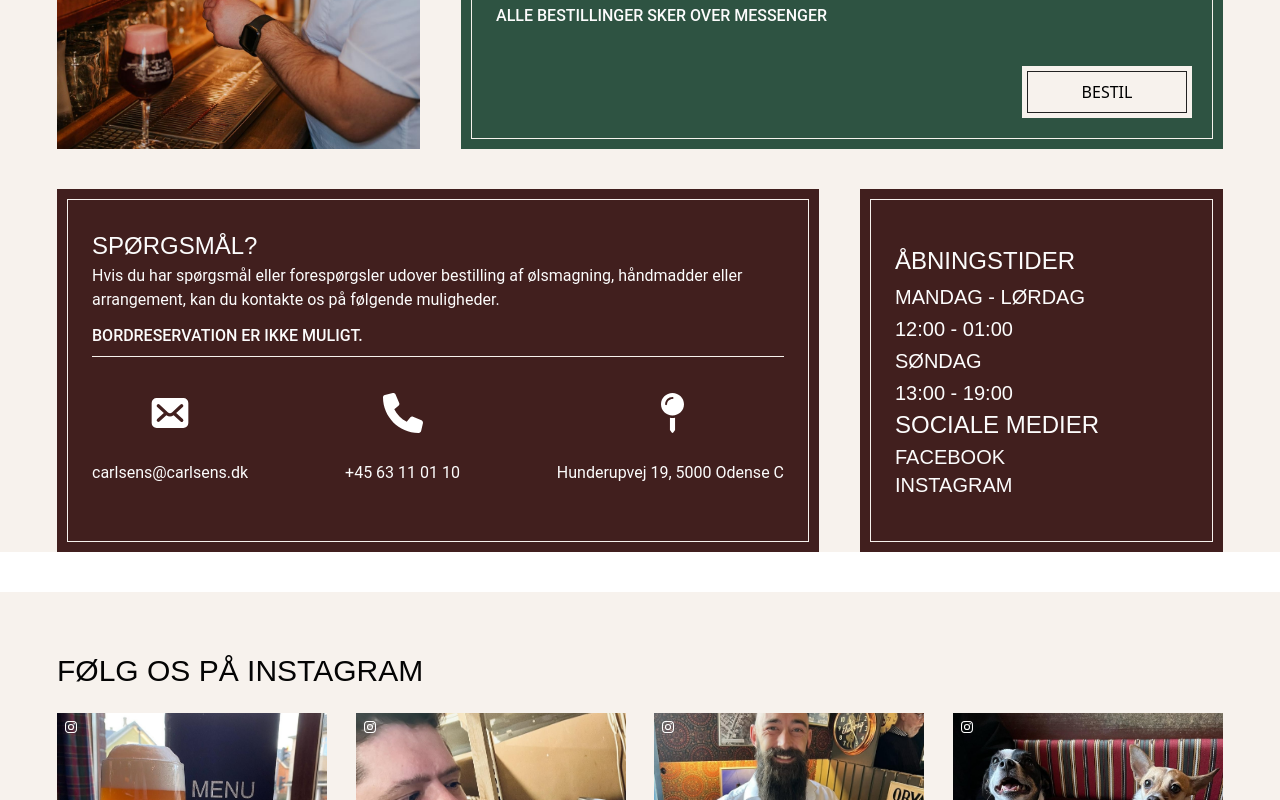
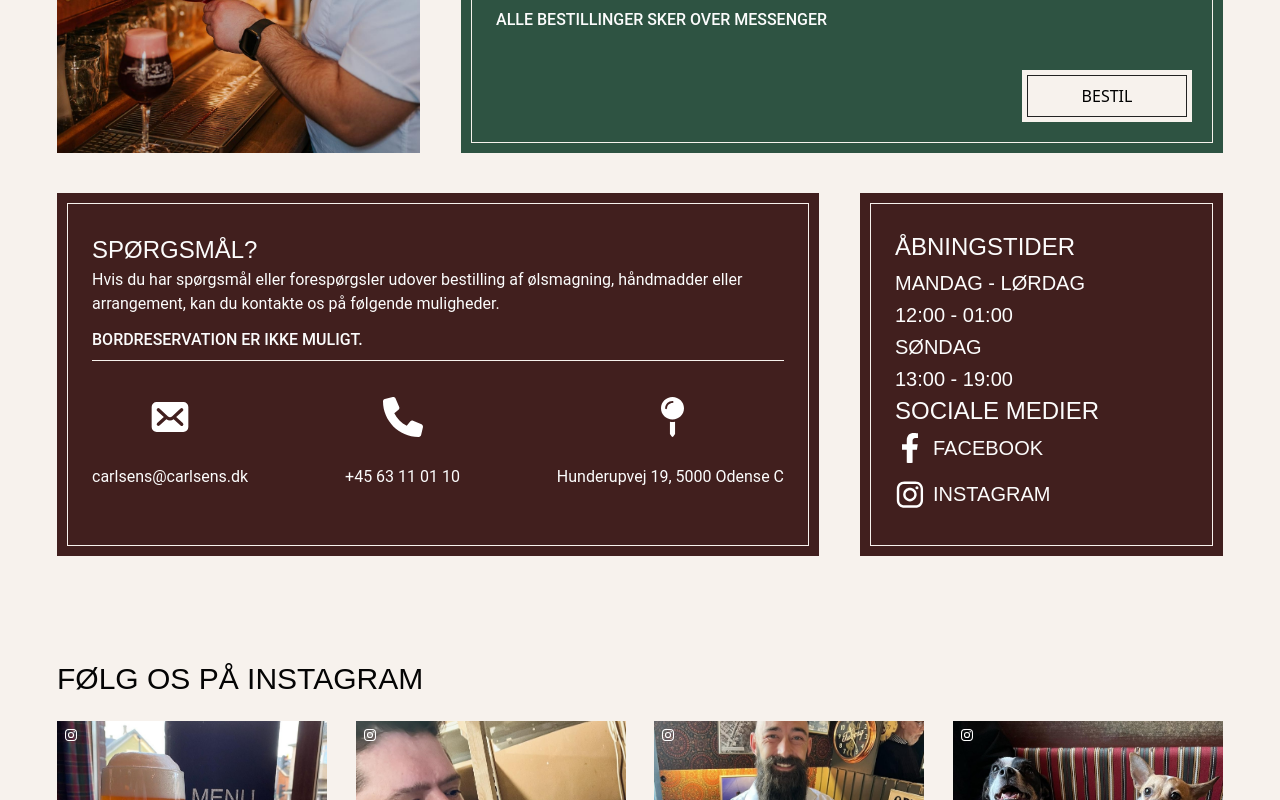
Before and after one commit to emil584c/projekt-6, a Vue app: page /contact in a window 1280 px wide. Shown: the part 1033-1833 px from the top of the page. Built offline with nearby package versions, Linux system fonts and the light colour scheme; a web font is replaced by a local one.

Commit message:
kontakt iconer facebook. instagram

```diff
--- a/src/components/ContactSection.vue
+++ b/src/components/ContactSection.vue
@@ -5,7 +5,7 @@
 </script>
 
 <template>
-    <section class=" bg-cream-primary">
+    <section class=" bg-cream-primary p-1">
         <div class="flex-auto flex-col items-start justify-center max-w-[330px] mx-auto md:flex-row md:max-w-content-width ">
             <div class="flex flex-col md:flex-row-reverse md:justify-between">
                 <div class=" bg-green-primary w-mobilebox-width h-mobilelongbox-height md:h-box-width bg-center flex flex-col justify-center p-[10px] md:w-full md:max-w-longbox-width">
@@ -32,11 +32,11 @@
                                 <p class="mb-1 md:mb-3 ">carlsens@carlsens.dk</p>
                             </div>
                             <div class="flex flex-row mb-4 md:flex-col  items-center">
-                                <img class="justify-item-start max-w-[25px] mr-1 md:mr-0 md:max-w-[40px] md:my-7 md:justify-item-center" src="../assets/images/kontakt/tele.svg" alt="mail icon">
+                                <img class="justify-item-start max-w-[25px] mr-1 md:mr-0 md:max-w-[40px] md:my-7 md:justify-item-center" src="../assets/images/kontakt/tele.svg" alt="telephone icon">
                                 <p>+45 63 11 01 10</p>
                             </div>
                             <div class="flex flex-row mb-4 md:flex-col items-center">
-                                <img class="justify-item-start max-w-[25px] h-[40px] pl-2 pr-1 mr-1 md:mr-0 md:max-w-[40px] md:h-[40px] md:my-7 md:justify-item-center" src="../assets/images/kontakt/pin.svg" alt="mail icon">
+                                <img class="justify-item-start max-w-[25px] h-[40px] pl-2 pr-1 mr-1 md:mr-0 md:max-w-[40px] md:h-[40px] md:my-7 md:justify-item-center" src="../assets/images/kontakt/pin.svg" alt="pin icon">
                                 <p class="mb-1 md:mb-3 ">Hunderupvej 19, 5000 Odense C</p>
                             </div>
                         </div>
@@ -53,8 +53,14 @@
                         </ul>
                         <ul>
                             <h3>SOCIALE MEDIER</h3>
-                            <li class="text-xl ">FACEBOOK</li>
-                            <li class="text-xl ">INSTAGRAM</li>
+                            <div class="flex flex-row mb-4 md:flex-row  md:mb-3 items-center">
+                                <img class="justify-item-start max-w-[25px] h-[25px] mr-1 md:mr-2 md:max-w-[30px] md:h-[30px] md:my-1 md:justify-item-center" src="../assets/images/kontakt/fb.svg" alt="facebook icon">
+                                <li class="text-xl ">FACEBOOK</li>
+                            </div>
+                            <div class="flex flex-row mb-4 md:flex-row  md:mb-3 items-center">
+                                <img class="justify-item-start max-w-[25px] h-[25px] mr-1 md:mr-2 md:max-w-[30px] md:h-[30px] mt:my-1 md:justify-item-center" src="../assets/images/kontakt/insta.svg" alt="instagram icon">
+                                <li class="text-xl ">INSTAGRAM</li>
+                            </div>
                         </ul>
                     </div>
                 </div>
```
Also changed, not shown: src/assets/images/kontakt/fb.svg (added), src/assets/images/kontakt/insta.svg (added).
